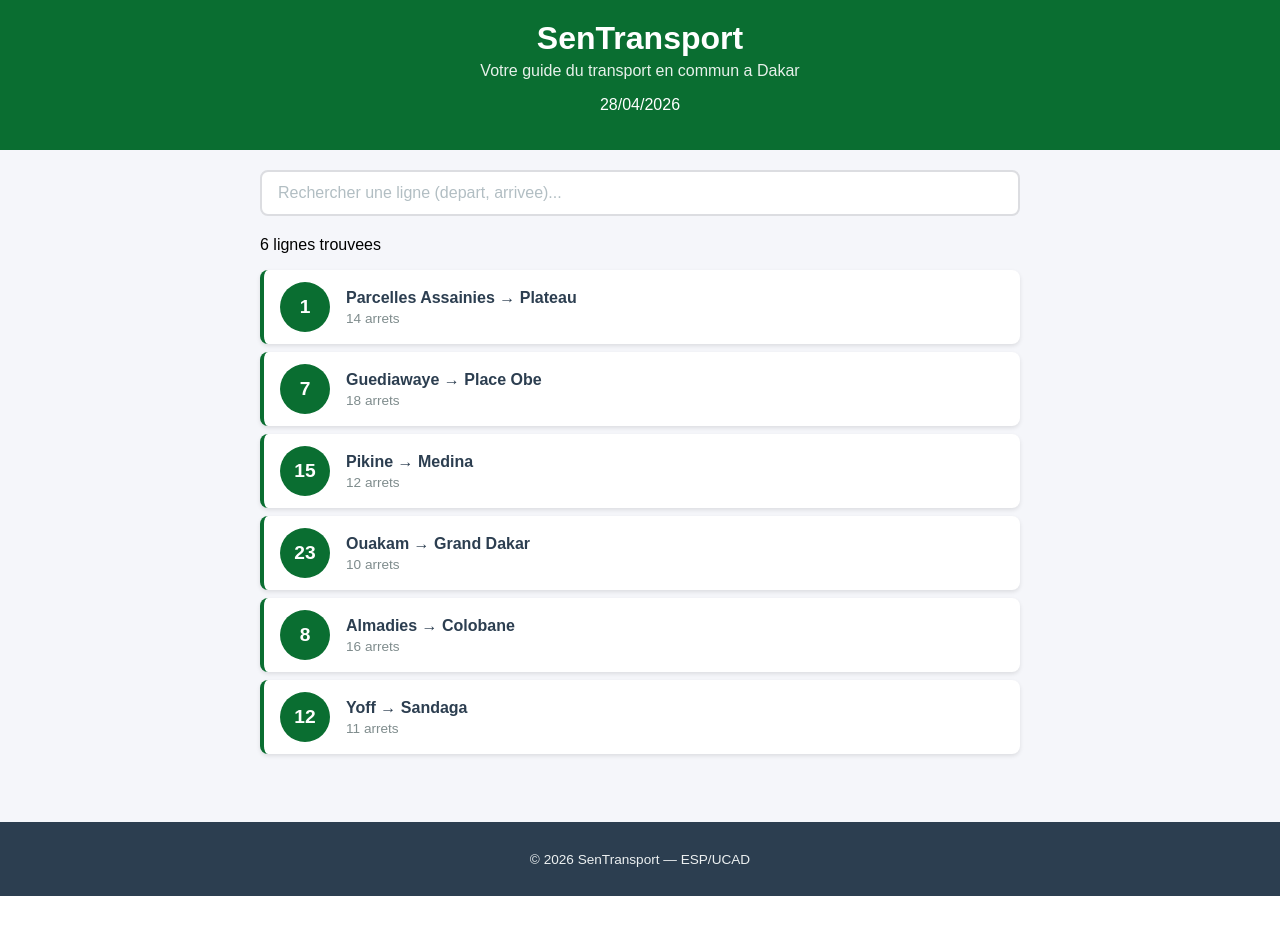
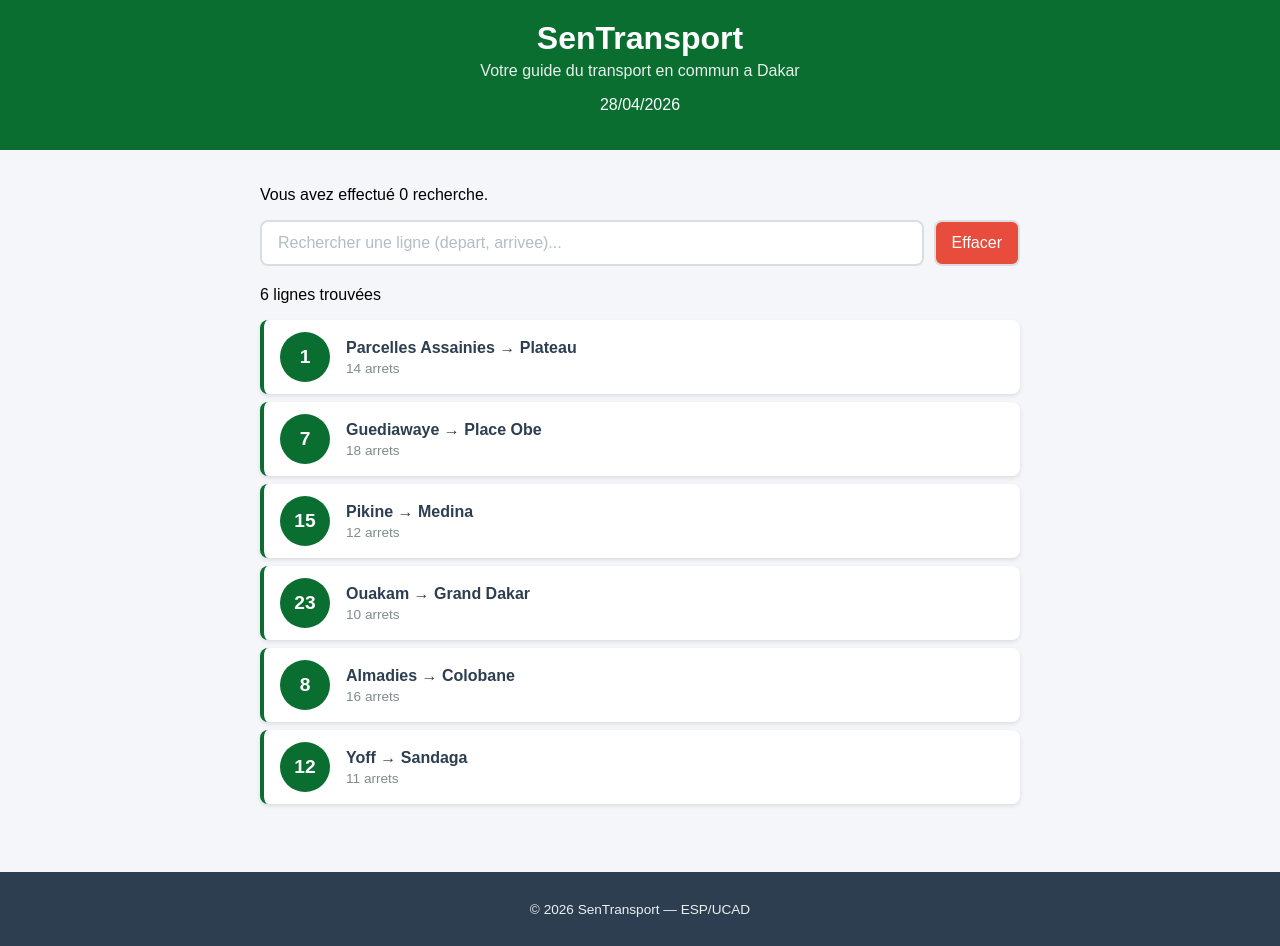
Before and after one commit to mansourlo/sentransport, a React (Create React App) app: page / in a window 1280 px wide. Before the commit the page ends 896 px from the top, so only its background shows below. Built offline with nearby package versions, Linux system fonts and the light colour scheme.

Commit message:
Lab 3: Exercices

```diff
--- a/src/App.js
+++ b/src/App.js
@@ -10,6 +10,11 @@ import Footer from './Footer';
 function App(){
   const [recherche, setRecherche] = useState("");
   const [ligneSelectionnee, setLigneSelectionnee] = useState(null);
+  const [nbRecherches, setNbRecherches] = useState(0);
+  function handleRecherche(valeur) {
+    setRecherche(valeur);
+    setNbRecherches((prev) => prev + 1);
+  }
 
   const lignes = [
   {
@@ -132,11 +137,15 @@ function App(){
     <div className="App">
       <Header/>
       <main className="contenu">
-        <Recherche valeur={recherche} onChange={setRecherche} />
+        <p className="compteur-recherches">
+          Vous avez effectué {nbRecherches} recherche{nbRecherches > 1 ? 's' : ''}.
+        </p>
+        <Recherche valeur={recherche} onChange={setRecherche} onChange={handleRecherche} />
         <p className="resultat-recherche">
-          {lignesFiltrees.length} ligne
-          {lignesFiltrees.length > 1 ? 's' : ''} trouvee
-          {lignesFiltrees.length > 1 ? 's' : ''}
+          {lignesFiltrees.length === 0
+            ? "Aucune ligne trouvée"
+            : `${lignesFiltrees.length} ligne${lignesFiltrees.length > 1 ? 's' : ''} trouvée${lignesFiltrees.length > 1 ? 's' : ''}`
+          }
         </p>
         {lignesFiltrees.map(ligne => (
           <LigneBus
--- a/src/Recherche.css
+++ b/src/Recherche.css
@@ -1,5 +1,7 @@
 .recherche {
   margin-bottom: 20px;
+  display: flex;
+  gap: 10px;
 }
 
 .recherche-input {
@@ -20,3 +22,14 @@
 .recherche-input::placeholder {
   color: #b2bec3;
 }
+
+.recherche-btn-effacer {
+  padding: 12px 16px;
+  font-size: 1rem;
+  color: #fff;
+  background-color: #e74c3c;
+  border: 2px solid #dcdde1;
+  border-radius: 8px;
+  cursor: pointer;
+  transition: border-color 0.2s;
+}
--- a/src/Recherche.js
+++ b/src/Recherche.js
@@ -10,6 +10,13 @@ function Recherche({ valeur, onChange }) {
         value={valeur}
         onChange={(e) => onChange(e.target.value)}
       />
+
+      <button
+        className="recherche-btn-effacer"
+        onClick={() => onChange("")}
+      >
+        Effacer
+      </button>
     </div>
   );
 }
```
